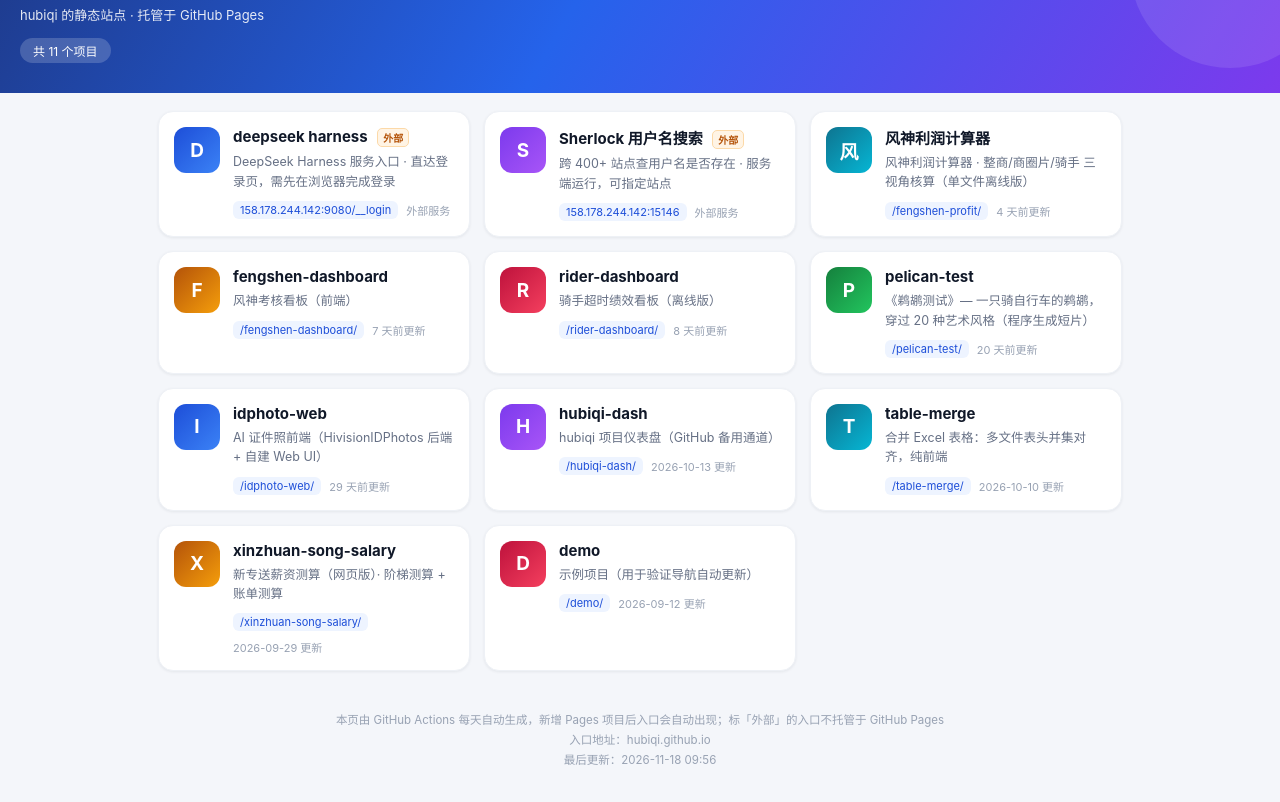
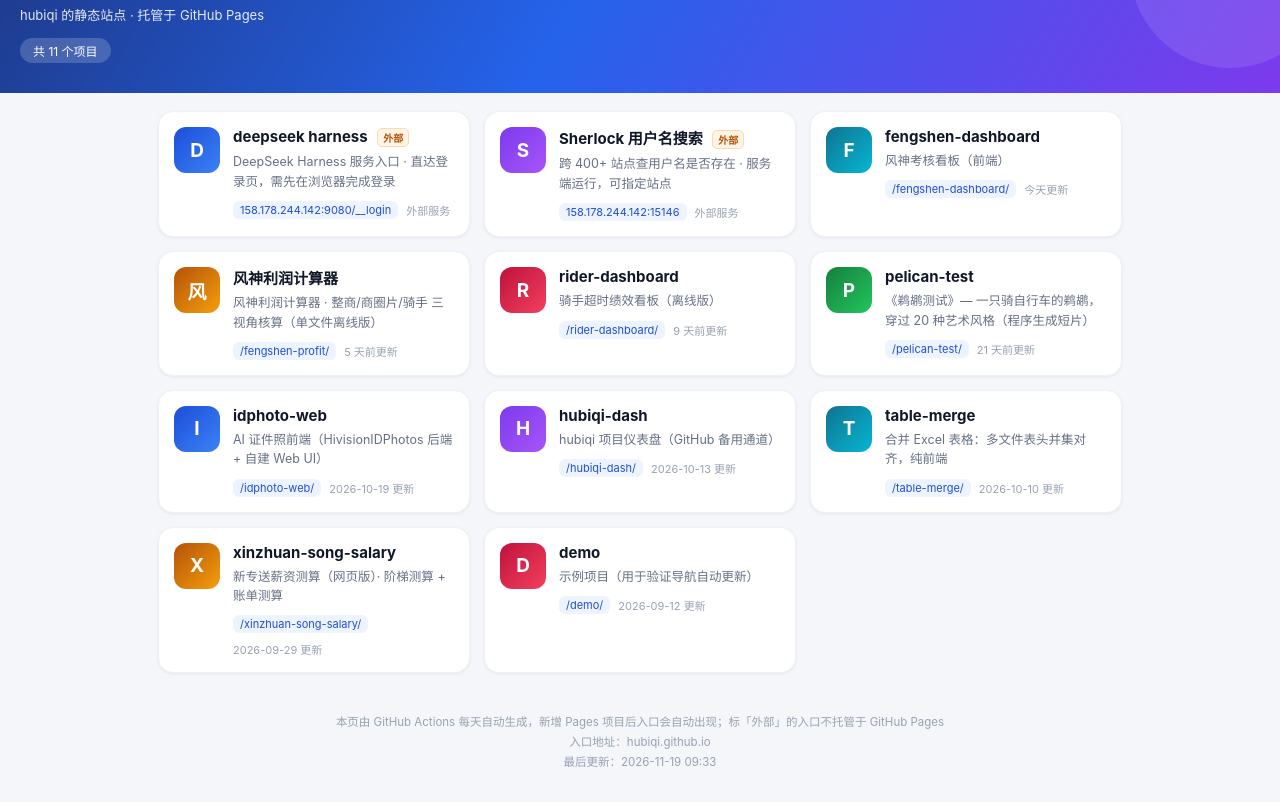
Before and after one commit to hubiqi/hubiqi.github.io, a plain HTML site: page index.html in a window 1280 px wide. Shown: the part 72-874 px from the top of the page. Drawn offline with Linux system fonts and the light colour scheme.

Commit message:
自动更新项目导航 [skip ci]

```diff
--- a/index.html
+++ b/index.html
@@ -66,20 +66,20 @@ body{margin:0;background:#f4f6fa;color:#101828;
         <div class="meta"><span class="pill">158.178.244.142:15146</span><span class="time">外部服务</span></div>
       </div>
     </a>
+    <a class="card" href="https://hubiqi.github.io/fengshen-dashboard/">
+      <div class="thumb" style="background:linear-gradient(135deg,#0e7490,#06b6d4)">F</div>
+      <div class="body">
+        <div class="name">fengshen-dashboard</div>
+        <div class="desc">风神考核看板（前端）</div>
+        <div class="meta"><span class="pill">/fengshen-dashboard/</span><span class="time">今天更新</span></div>
+      </div>
+    </a>
     <a class="card" href="https://hubiqi.github.io/fengshen-profit/">
-      <div class="thumb" style="background:linear-gradient(135deg,#0e7490,#06b6d4)">风</div>
+      <div class="thumb" style="background:linear-gradient(135deg,#b45309,#f59e0b)">风</div>
       <div class="body">
         <div class="name">风神利润计算器</div>
         <div class="desc">风神利润计算器 · 整商/商圈片/骑手 三视角核算（单文件离线版）</div>
-        <div class="meta"><span class="pill">/fengshen-profit/</span><span class="time">4 天前更新</span></div>
-      </div>
-    </a>
-    <a class="card" href="https://hubiqi.github.io/fengshen-dashboard/">
-      <div class="thumb" style="background:linear-gradient(135deg,#b45309,#f59e0b)">F</div>
-      <div class="body">
-        <div class="name">fengshen-dashboard</div>
-        <div class="desc">风神考核看板（前端）</div>
-        <div class="meta"><span class="pill">/fengshen-dashboard/</span><span class="time">7 天前更新</span></div>
+        <div class="meta"><span class="pill">/fengshen-profit/</span><span class="time">5 天前更新</span></div>
       </div>
     </a>
     <a class="card" href="https://hubiqi.github.io/rider-dashboard/">
@@ -87,7 +87,7 @@ body{margin:0;background:#f4f6fa;color:#101828;
       <div class="body">
         <div class="name">rider-dashboard</div>
         <div class="desc">骑手超时绩效看板（离线版）</div>
-        <div class="meta"><span class="pill">/rider-dashboard/</span><span class="time">8 天前更新</span></div>
+        <div class="meta"><span class="pill">/rider-dashboard/</span><span class="time">9 天前更新</span></div>
       </div>
     </a>
     <a class="card" href="https://hubiqi.github.io/pelican-test/">
@@ -95,7 +95,7 @@ body{margin:0;background:#f4f6fa;color:#101828;
       <div class="body">
         <div class="name">pelican-test</div>
         <div class="desc">《鹈鹕测试》— 一只骑自行车的鹈鹕，穿过 20 种艺术风格（程序生成短片）</div>
-        <div class="meta"><span class="pill">/pelican-test/</span><span class="time">20 天前更新</span></div>
+        <div class="meta"><span class="pill">/pelican-test/</span><span class="time">21 天前更新</span></div>
       </div>
     </a>
     <a class="card" href="https://hubiqi.github.io/idphoto-web/">
@@ -103,7 +103,7 @@ body{margin:0;background:#f4f6fa;color:#101828;
       <div class="body">
         <div class="name">idphoto-web</div>
         <div class="desc">AI 证件照前端（HivisionIDPhotos 后端 + 自建 Web UI）</div>
-        <div class="meta"><span class="pill">/idphoto-web/</span><span class="time">29 天前更新</span></div>
+        <div class="meta"><span class="pill">/idphoto-web/</span><span class="time">2026-10-19 更新</span></div>
       </div>
     </a>
     <a class="card" href="https://hubiqi.github.io/hubiqi-dash/">
@@ -143,7 +143,7 @@ body{margin:0;background:#f4f6fa;color:#101828;
 <div class="ft">
   本页由 GitHub Actions 每天自动生成，新增 Pages 项目后入口会自动出现；标「外部」的入口不托管于 GitHub Pages<br>
   入口地址：hubiqi.github.io<br>
-  最后更新：2026-11-18 09:56
+  最后更新：2026-11-19 09:33
 </div>
 </body>
 </html>
```
